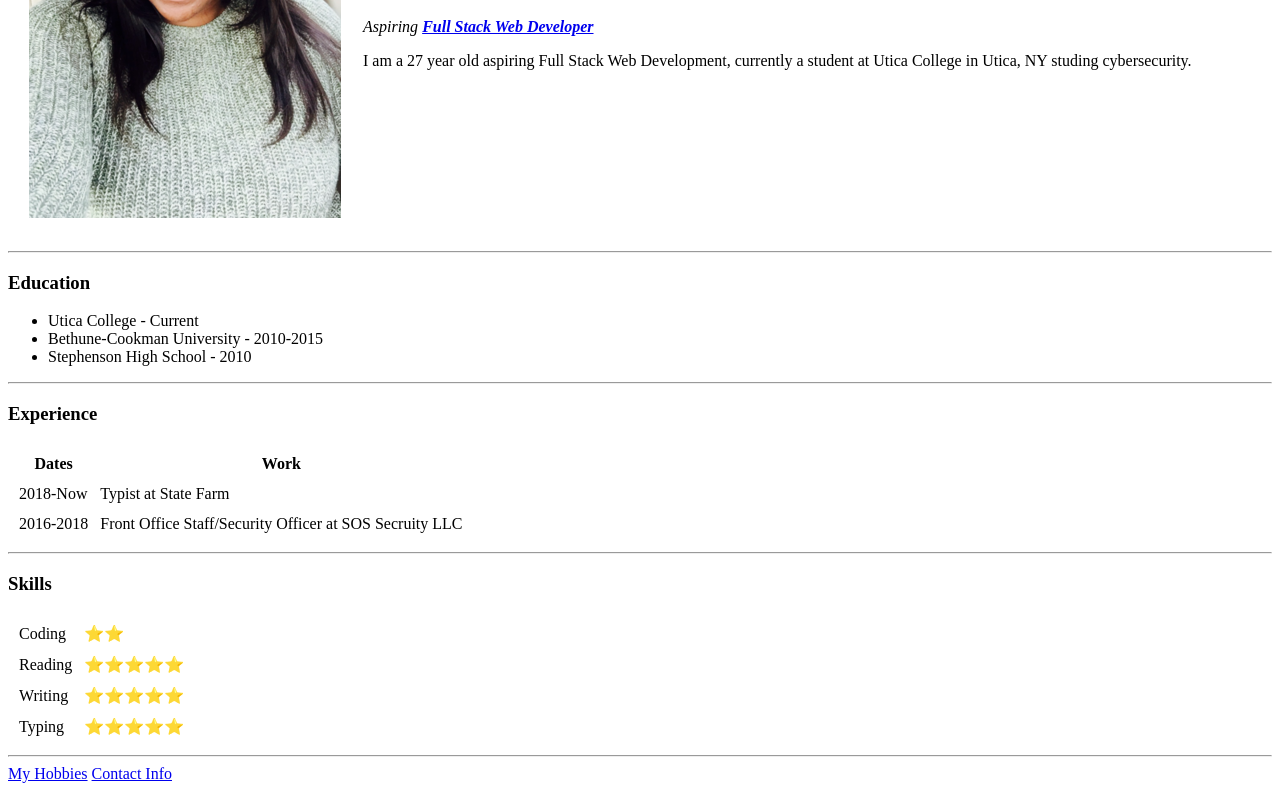
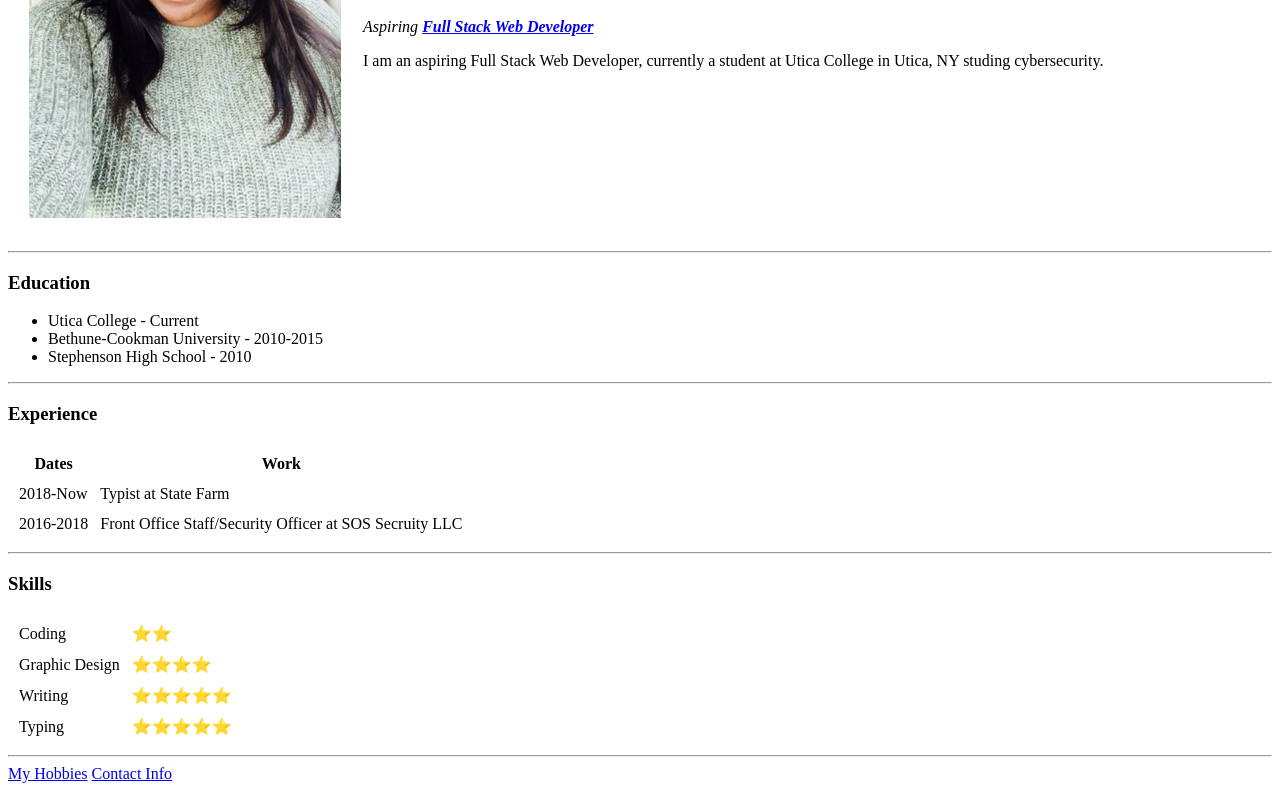
Before and after one commit to blackgrldev/cv, a plain HTML site: page index.html in a window 1280 px wide. Shown: the part 227-1018 px from the top of the page. Drawn offline with Linux system fonts and the light colour scheme.

Commit message:
Update index.html

```diff
--- a/index.html
+++ b/index.html
@@ -13,7 +13,7 @@
       <td>
         <h1>Donielle Kinchen</h1>
         <p><em>Aspiring <strong><a href="http://twitter.com/blackgrldev">Full Stack Web Developer</a></strong></em></p>
-        <p>I am a 27 year old aspiring Full Stack Web Development, currently a student
+        <p>I am an aspiring Full Stack Web Developer, currently a student
           at Utica College in Utica, NY studing cybersecurity.</p>
       </td>
     </tr>
@@ -60,8 +60,8 @@
       <td>⭐️⭐️</td>
     </tr>
     <tr>
-      <td>Reading</td>
-      <td>⭐️⭐️⭐️⭐️⭐️</td>
+      <td>Graphic Design</td>
+      <td>⭐️⭐️⭐️⭐️</td>
     </tr>
     <tr>
       <td>Writing</td>
```
